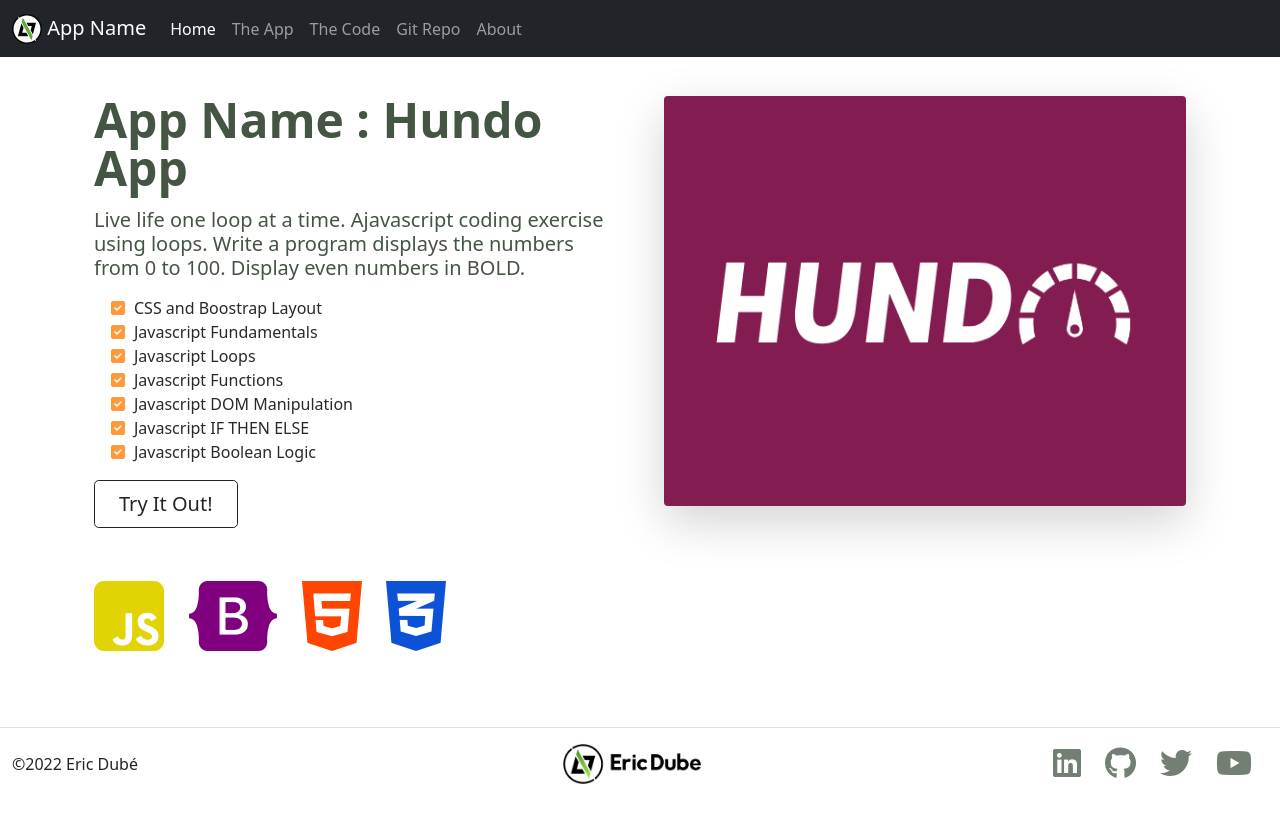
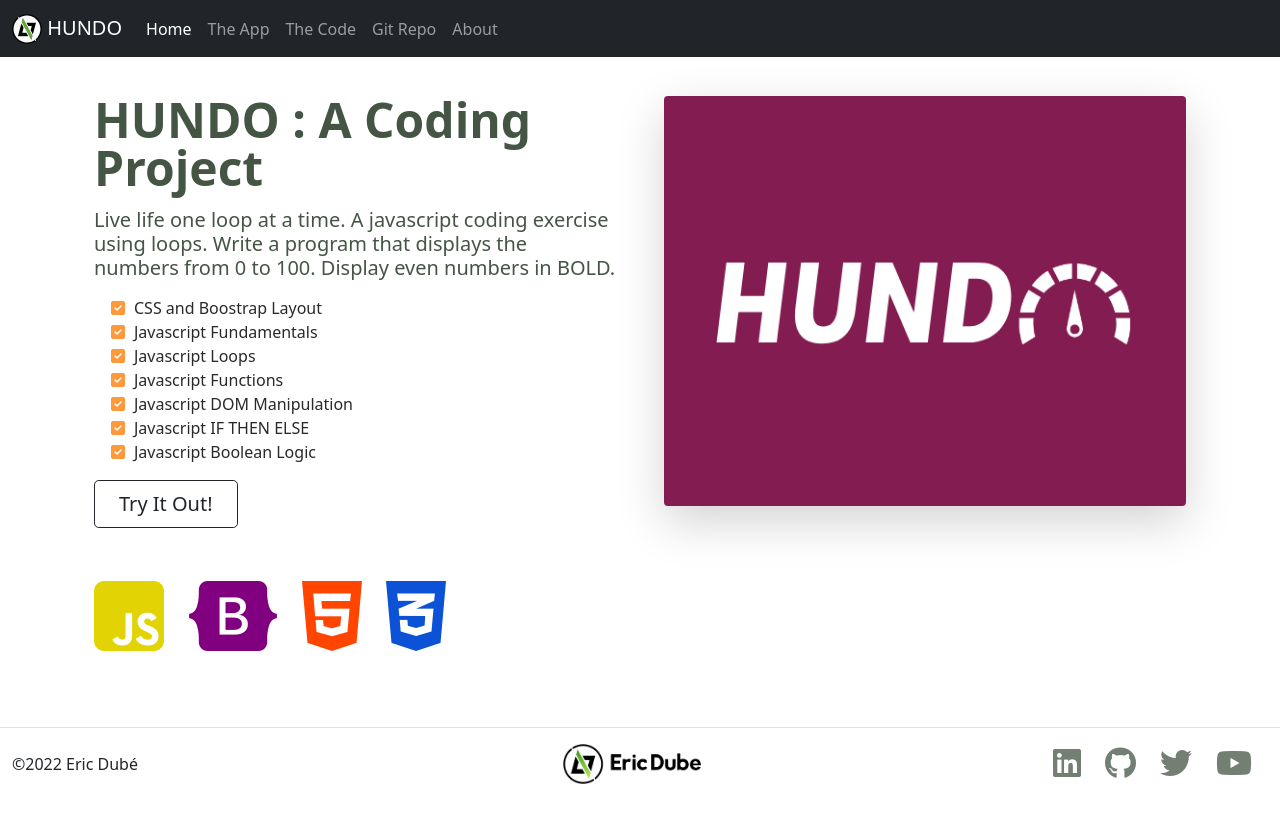
Before and after one commit to edube69/Hundo, a plain HTML site: page index.html in a window 1280 px wide. Drawn offline with nearby package versions, Linux system fonts and the light colour scheme.

Commit message:
Change App Name on all pages

```diff
--- a/index.html
+++ b/index.html
@@ -2,7 +2,7 @@
 <html lang="en" class="h-100">
 
 <head>
-    <title>App Name : A Coding Project By Eric Dubé</title>
+    <title>HUNDO : A Coding Project By Eric Dubé</title>
     <!-- Required meta tags -->
     <meta charset="utf-8">
     <meta name="viewport" content="width=device-width, initial-scale=1, shrink-to-fit=no">
@@ -22,7 +22,7 @@
     <!-- ==== Nav Section ==== -->
     <nav class="navbar navbar-expand-md navbar-dark fixed-top bg-dark">
         <div class="container-fluid">
-            <a class="navbar-brand" href="#"><img src="img/favicon.svg" class="d-inline-block align-text-top" width="30" height="30"> App Name</a>
+            <a class="navbar-brand" href="#"><img src="img/favicon.svg" class="d-inline-block align-text-top" width="30" height="30"> HUNDO</a>
             <button class="navbar-toggler" type="button" data-bs-toggle="collapse" data-bs-target="#navbarCollapse"
                 aria-controls="navbarCollapse" aria-expanded="false" aria-label="Toggle navigation">
                 <span class="navbar-toggler-icon"></span>
@@ -54,9 +54,9 @@
        <div class="container col-xxl-8 px-4 py-5">
            <div class="row g-5 py-5 row-cols-1 row-cols-lg-2">
                 <div class="col order-last order-lg-first">
-                    <h1 class="display-5 fw-bold lh-1 mb-3">App Name : Hundo App</h1>
-                    <h4 class="lead">Live life one loop at a time.  Ajavascript coding exercise using loops.
-                                        Write a program displays the numbers from 0 to 100.
+                    <h1 class="display-5 fw-bold lh-1 mb-3">HUNDO : A Coding Project</h1>
+                    <h4 class="lead">Live life one loop at a time.  A javascript coding exercise using loops.
+                                        Write a program that displays the numbers from 0 to 100.
                                         Display even numbers in <strong>BOLD.</strong>
                     </h4>
                     <ul class="fa-ul pt-2 checklist">
```
Also changed, not shown: app.html (+2 -2 lines), code.html (+3 -3 lines).
